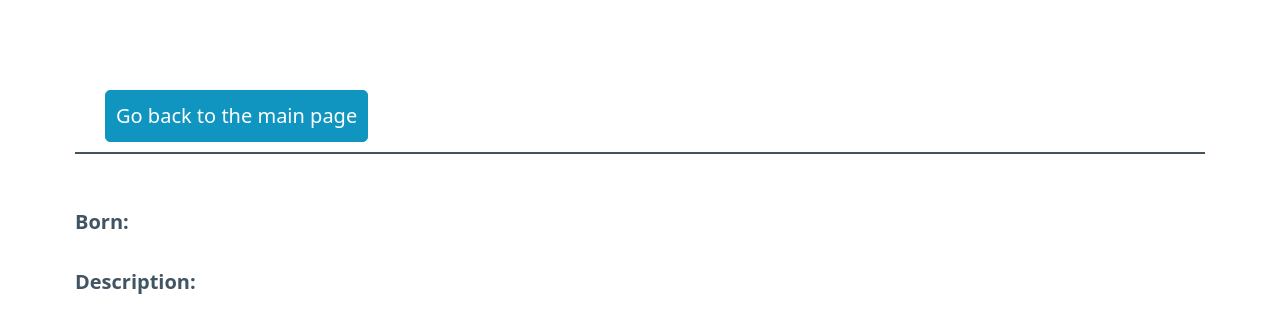
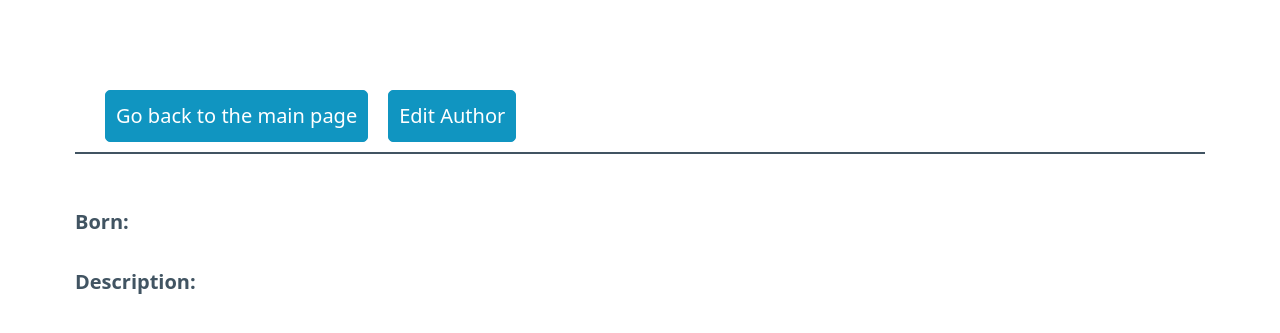
Before and after one commit to alex-nuclearboy/goit-python-web-hw10, a Django app: template quotes_project/quotesapp/templates/author_detail.html in a window 1280 px wide. Shown: the top 333 px of the page. Run offline with Django 5.2, Linux system fonts and the light colour scheme; the template is opened without the code that fills it, so the values that code supplies are empty.

Commit message:
Add edit button

```diff
--- a/quotes_project/quotesapp/templates/author_detail.html
+++ b/quotes_project/quotesapp/templates/author_detail.html
@@ -3,10 +3,13 @@
 <nav style="margin-bottom: 20px; border-bottom: 2px solid; padding-left: 30px">
     <ul>
         <li><a href="/quotesapp" role="button"> Go back to the main page </a></li>
+        <li><a href="{% url 'quotesapp:edit_author' author.id %}" role="button"> Edit Author </a></li>
     </ul>
 </nav>
+
 <h2>{{ author.fullname }}</h2>
 <p><b>Born:</b> {{ author.birth_date }} {{ author.birth_location }}</p>
 <p><b>Description:</b></p>
 <p> {{ author.description }}</p>
+
 {% endblock %}
```
